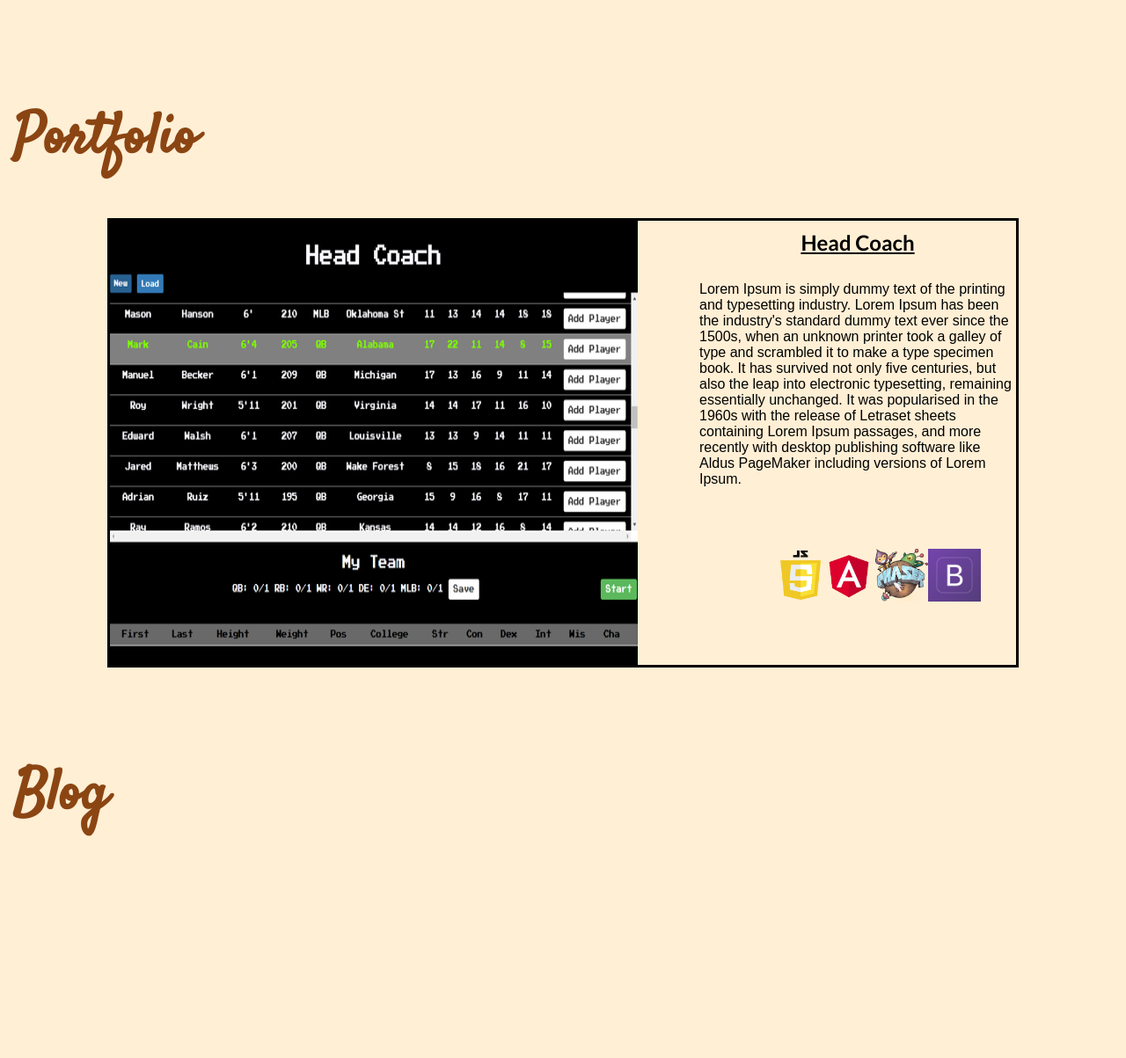
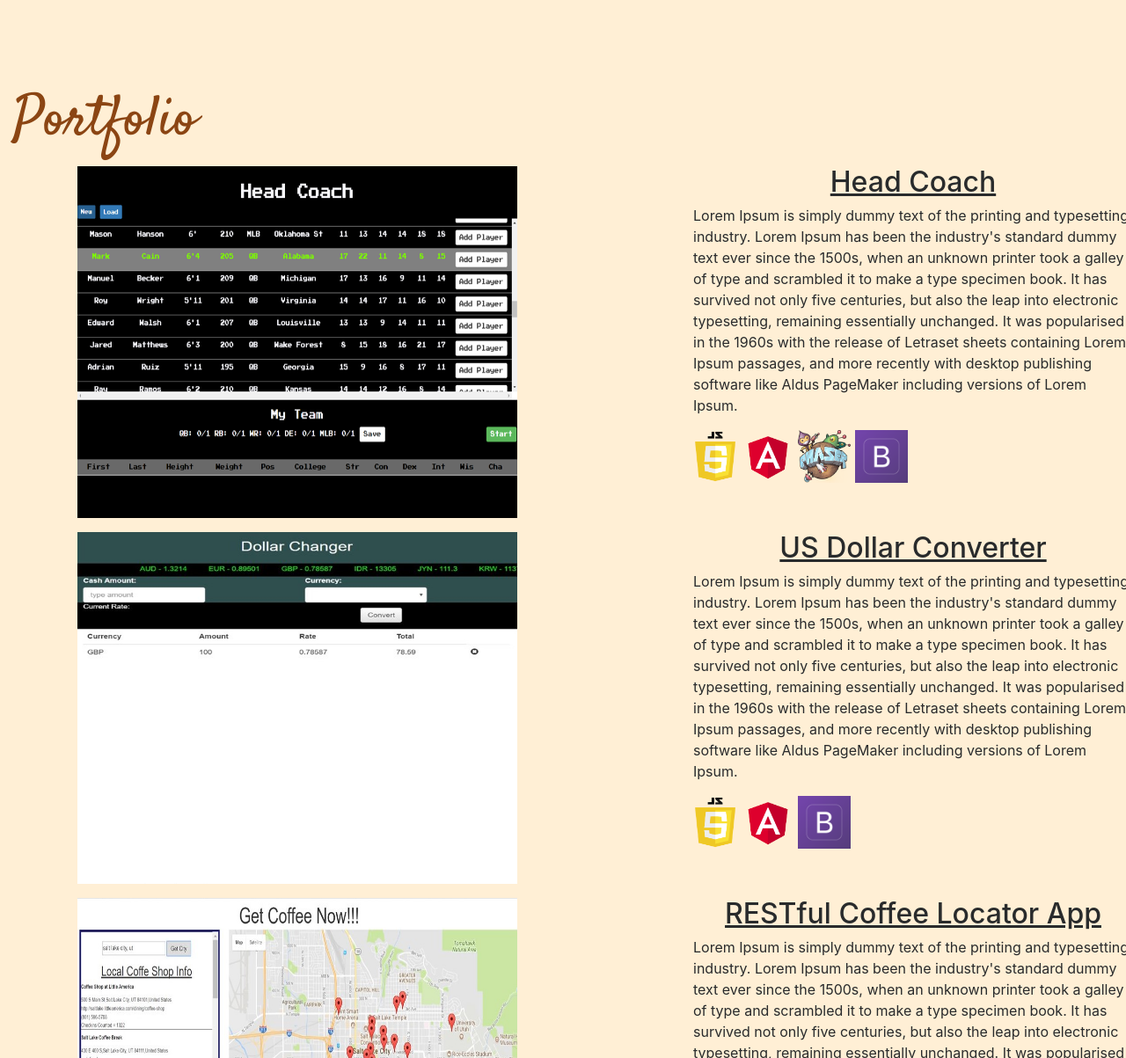
Before and after one commit to dthrasher90/mypage, a website: page public/index.html in a window 1280 px wide. Shown: the part 1597-2800 px from the top of the page at 88% size. Drawn offline with nearby package versions, Linux system fonts and the light colour scheme.

Commit message:
bootstrap 4 added

```diff
--- a/public/index.html
+++ b/public/index.html
@@ -4,73 +4,79 @@
 <head>
     <meta charset="utf-8">
     <title>Drew Thrasher</title>
-    <meta name="viewport" content="width=device-width, initial-scale=1">
+    <meta name="viewport" content="width=device-width, initial-scale=1, shrink-to-fit=no">
     <!-- <script src="https://ajax.googleapis.com/ajax/libs/angularjs/1.6.4/angular.min.js"></script>
     <script src="https://ajax.googleapis.com/ajax/libs/angularjs/1.6.4/angular-route.js"></script> -->
     <link rel="stylesheet" type="text/css" href="//fonts.googleapis.com/css?family=Satisfy" />
     <link href='http://fonts.googleapis.com/css?family=Lato:400,700' rel='stylesheet' type='text/css'>
 
-    <link rel="stylesheet" href="/styles/reset.css">
-    <link rel="stylesheet" href="/styles/main.css">
+
+
+
+
+    <script src="https://code.jquery.com/jquery-3.2.1.min.js" integrity="sha256-hwg4gsxgFZhOsEEamdOYGBf13FyQuiTwlAQgxVSNgt4=" crossorigin="anonymous"></script>
+
+    <link rel="stylesheet" href="https://maxcdn.bootstrapcdn.com/bootstrap/4.0.0-alpha.6/css/bootstrap.min.css" integrity="sha384-rwoIResjU2yc3z8GV/NPeZWAv56rSmLldC3R/AZzGRnGxQQKnKkoFVhFQhNUwEyJ" crossorigin="anonymous">
+    <script src="https://maxcdn.bootstrapcdn.com/bootstrap/4.0.0-alpha.6/js/bootstrap.min.js" integrity="sha384-vBWWzlZJ8ea9aCX4pEW3rVHjgjt7zpkNpZk+02D9phzyeVkE+jo0ieGizqPLForn" crossorigin="anonymous"></script>
 
     <script src="https://use.fontawesome.com/ffafbe8b8e.js"></script>
+    <!-- <link rel="stylesheet" href="/styles/reset.css"> -->
+    <link rel="stylesheet" href="/styles/main.css">
 
 </head>
 
 <body>
+<div class="container-fluid h-100">
+  <div class="row">
+
 
             <nav>
-
                 <ul>
-            <li><a href="#">Home </a></li>
+                    <li> <a href="#">Home </a></li>
                     <li><a href="#about">About </a></li>
                     <li><a href="#portfolio">Portfolio</a></li>
                     <li><a href="#blog">Blog</a></li>
                     <li><a href="#contact">Contact</a></li>
                 </ul>
-
             </nav>
-
-
 
             <div id="titlePage">
                 <div class="title">
                     <h1>Drew Thrasher</h1>
                     <p>Web Developer | Salt Lake City, UT</p>
                 </div>
-
             </div>
-
   <div id="about">
 
           <h1>About Me</h1>
 
-        <p><img src="styles/images/family2.jpg" height="300px" width="240px">My name is Drew Thrasher, thanks for stopping by. I am a web developer and my family and I currently reside in Fairbanks, AK. Very shortly, we will be relocating to Salt Lake City,
-            Utah to establish roots. We are very excited about the move and the chance to explore everything Utah has to offer. We are familiar with the area, having lived in Vegas for an extended time (my wife is a local). We are most excited of the
-            amount of outdoor activity Utah provides, everything from hiking and camping to skiing. I also enjoy watching NFL and college football games (Carolina Panthers, since'95!) and I drink way to much coffee!</p>
+          <p><img src="styles/images/family2.jpg" height="300px" width="240px">My name is Drew Thrasher, thanks for stopping by. I am a web developer and my family and I currently reside in Fairbanks, AK. Very shortly, we will be relocating to Salt
+              Lake City, Utah to establish roots. We are very excited about the move and the chance to explore everything Utah has to offer. We are familiar with the area, having lived in Vegas for an extended time (my wife is a local). We are most
+              excited of the amount of outdoor activity Utah provides, everything from hiking and camping to skiing. I also enjoy watching NFL and college football games (Carolina Panthers, since'95!) and I drink way to much coffee!</p>
 
 
           <p>I am very excited about perusing a new care in web development. I have been intently studying web design and web app development over the past year. I am very proficient with some of the popular technologies such as HTML, JS, NodeJS, AngularJS,
-            Sass, Grunt and GitHub. I am currently learning Python and Django. Most of my work can be found in the profiles section. My best work is Head Coach, an HTML5 web game utilizing Phaser and Angular. It combines the best aspects of football and
-            role playing into a unique experience, only found here. I am very interested in pursuing a career in the industry, feel free to drop me a line!</p>
+              Sass, Grunt and GitHub. I am currently learning Python and Django. Most of my work can be found in the profiles section. My best work is Head Coach, an HTML5 web game utilizing Phaser and Angular. It combines the best aspects of football
+              and role playing into a unique experience, only found here. I am very interested in pursuing a career in the industry, feel free to drop me a line!</p>
+
   </div>
+        <div id="portfolio">
 
-<div id="portfolio">
+
+
 
                 <h1>Portfolio</h1>
 
-        <div class="projectWrapper">
-            <div class="project1">
-                <div class="projectImg">
-                    <a href="https://football4.herokuapp.com/#!/"> <img src="styles/headcoach.png"> </a>
-                </div>
+
+                    <div class="d-inline-flex p-2 project1">
+
+                      <a href="https://football4.herokuapp.com/#!/">  <img src="styles/headcoach.png" ></a>
 
                         <div class="projectInfo">
-
                             <h2> Head Coach</h2>
-                    <p>Lorem Ipsum is simply dummy text of the printing and typesetting industry. Lorem Ipsum has been the industry's standard dummy text ever since the 1500s, when an unknown printer took a galley of type and scrambled it to make a type
-                        specimen book. It has survived not only five centuries, but also the leap into electronic typesetting, remaining essentially unchanged. It was popularised in the 1960s with the release of Letraset sheets containing Lorem Ipsum
-                        passages, and more recently with desktop publishing software like Aldus PageMaker including versions of Lorem Ipsum.</p>
+                                <p>Lorem Ipsum is simply dummy text of the printing and typesetting industry. Lorem Ipsum has been the industry's standard dummy text ever since the 1500s, when an unknown printer took a galley of type and scrambled it to make
+                                a type specimen book. It has survived not only five centuries, but also the leap into electronic typesetting, remaining essentially unchanged. It was popularised in the 1960s with the release of Letraset sheets containing
+                                Lorem Ipsum passages, and more recently with desktop publishing software like Aldus PageMaker including versions of Lorem Ipsum.</p>
 
                                   <div class="icons">
                                       <img src="styles/images/js.png" style="height:60px;width:50px">
@@ -78,43 +84,41 @@
                                       <img src="styles/images/phaser.png" style="height:60px;width:60px">
                                       <img src="styles/images/bootstrap.png" style="height:60px;width:60px">
                                   </div>
-
+                        </div>
                     </div>
 
-            </div>
 
-            <div class="project2">
+                    <div class=" d-inline-flex p-2 project2">
                         <div class="projectImg">
-                    <a href="https://usdconverter.herokuapp.com/"><img src="styles/usdcrop.jpg" style: "height:100px; width:100px"></a>
+                            <a href="https://usdconverter.herokuapp.com/"><img src="styles/usdcrop.jpg" ></a>
                         </div>
 
                         <div class="projectInfo">
                             <h2> US Dollar Converter</h2>
-              <p>Lorem Ipsum is simply dummy text of the printing and typesetting industry. Lorem Ipsum has been the industry's standard dummy text ever since the 1500s, when an unknown printer took a galley of type and scrambled it to make a type
-                  specimen book. It has survived not only five centuries, but also the leap into electronic typesetting, remaining essentially unchanged. It was popularised in the 1960s with the release of Letraset sheets containing Lorem Ipsum
-                  passages, and more recently with desktop publishing software like Aldus PageMaker including versions of Lorem Ipsum.</p>
+                            <p>Lorem Ipsum is simply dummy text of the printing and typesetting industry. Lorem Ipsum has been the industry's standard dummy text ever since the 1500s, when an unknown printer took a galley of type and scrambled it to make
+                                a type specimen book. It has survived not only five centuries, but also the leap into electronic typesetting, remaining essentially unchanged. It was popularised in the 1960s with the release of Letraset sheets containing
+                                Lorem Ipsum passages, and more recently with desktop publishing software like Aldus PageMaker including versions of Lorem Ipsum.</p>
 
                                 <div class="icons">
                                     <img src="styles/images/js.png" style="height:60px;width:50px">
                                     <img src="styles/images/angular.png" style="height:60px;width:60px">
                                     <img src="styles/images/bootstrap.png" style="height:60px;width:60px">
                                 </div>
+                        </div>
+                    </div>
 
 
-          </div>
 
-      </div>
+                    <div class="d-inline-flex p-2 project3">
 
-          <div class="project3">
-              <div class="projectImg">
-                  <a href="https://coffeelocator.herokuapp.com/" > <img src="styles/coffeefinder.jpg" style: "height:60px; width:80"> </a>
-              </div>
+                        <a href="https://coffeelocator.herokuapp.com/">   <img src="styles/coffeefinder.jpg"> </a>
+
 
                         <div class="projectInfo">
                             <h2> RESTful Coffee Locator App</h2>
-            <p>Lorem Ipsum is simply dummy text of the printing and typesetting industry. Lorem Ipsum has been the industry's standard dummy text ever since the 1500s, when an unknown printer took a galley of type and scrambled it to make a type
-                specimen book. It has survived not only five centuries, but also the leap into electronic typesetting, remaining essentially unchanged. It was popularised in the 1960s with the release of Letraset sheets containing Lorem Ipsum
-                passages, and more recently with desktop publishing software like Aldus PageMaker including versions of Lorem Ipsum.</p>
+                            <p>Lorem Ipsum is simply dummy text of the printing and typesetting industry. Lorem Ipsum has been the industry's standard dummy text ever since the 1500s, when an unknown printer took a galley of type and scrambled it to make
+                                a type specimen book. It has survived not only five centuries, but also the leap into electronic typesetting, remaining essentially unchanged. It was popularised in the 1960s with the release of Letraset sheets containing
+                                Lorem Ipsum passages, and more recently with desktop publishing software like Aldus PageMaker including versions of Lorem Ipsum.</p>
 
                                 <div class="icons">
                                     <img src="styles/images/js.png" style="height:60px;width:50px">
@@ -126,16 +130,16 @@
                       </div>
                   </div>
 
-        <div class="project4">
+                    <!-- <div class="d-inline-flex p-2 project4">
                         <div class="projectImg">
-              <a href="https://contact4.herokuapp.com/">    <img src="styles/contactlist.png" style: "height:60px; width:70"></a>
+                            <a href="https://contact4.herokuapp.com/"> <img src="styles/contactlist.png" ></a>
                         </div>
 
                         <div class="projectInfo">
                             <h2> MEAN Stack Contact List </h2>
-          <p>Lorem Ipsum is simply dummy text of the printing and typesetting industry. Lorem Ipsum has been the industry's standard dummy text ever since the 1500s, when an unknown printer took a galley of type and scrambled it to make a type
-              specimen book. It has survived not only five centuries, but also the leap into electronic typesetting, remaining essentially unchanged. It was popularised in the 1960s with the release of Letraset sheets containing Lorem Ipsum
-              passages, and more recently with desktop publishing software like Aldus PageMaker including versions of Lorem Ipsum.</p>
+                            <p>Lorem Ipsum is simply dummy text of the printing and typesetting industry. Lorem Ipsum has been the industry's standard dummy text ever since the 1500s, when an unknown printer took a galley of type and scrambled it to make
+                                a type specimen book. It has survived not only five centuries, but also the leap into electronic typesetting, remaining essentially unchanged. It was popularised in the 1960s with the release of Letraset sheets containing
+                                Lorem Ipsum passages, and more recently with desktop publishing software like Aldus PageMaker including versions of Lorem Ipsum.</p>
 
                             <div class="icons">
                                 <img src="styles/images/mean.jpg" style="height:60px;width:0px">
@@ -144,30 +148,42 @@
 
 
                       </div>
-      </div>
+                  </div> -->
             </div>
 
 
+
+
+
+
+
+
+<!--
+
             <div id="blog">
+
                 <h1>Blog</h1>
 
             </div>
 
 
 
+
             <div id="contact">
+
+                  <div class="contactInfo">
                       <h1>Contact Info</h1>
-      <div class="contactInfo">
 
-      </div>
+                  </div> -->
 
-  <footer> <i class="fa fa-copyright" aria-hidden="true"></i> Drew Thrasher 2017</footer>
+
+                <!-- <footer> <i class="fa fa-copyright" aria-hidden="true"></i> Drew Thrasher 2017</footer> -->
+
+            <!-- </div> -->
 
           </div>
         </div>
 
-
-
 </body>
 
 </html>
--- a/public/styles/main.css
+++ b/public/styles/main.css
@@ -1,11 +1,8 @@
-html, body {
-  height: 100%;
-  width: 100%; }
+html {
+  height: 100%; }
 
-.wrapper {
-  background-size: 100%;
-  padding: 0px;
-  overflow: hidden; }
+body {
+  min-height: 100vh; }
 
 nav {
   height: 60px;
@@ -16,9 +13,11 @@ nav {
 
 ul li {
   float: left;
-  width: 50px;
+  width: 10%;
   color: white;
-  padding: 20px; }
+  font-size: 18px;
+  padding: 15px;
+  list-style-type: none; }
   ul li:hover {
     background-color: grey;
     color: white; }
@@ -30,22 +29,11 @@ ul a {
   color: white; }
 
 #titlePage {
-  height: 100%;
+  height: 100vh;
   width: 100%;
   background-image: url("utah9.jpg");
   background-repeat: no-repeat;
   background-size: 100%; }
-  @media screen and (max-width: 768px) {
-    #titlePage {
-      background-size: 100%;
-      height: 100%;
-      background-color: papayawhip; }
-      #titlePage h1 {
-        font-size: 34px;
-        margin-left: 200px; }
-      #titlePage p {
-        font-size: 24px;
-        margin-left: 200px; } }
 
 .title {
   width: 600px;
@@ -82,16 +70,9 @@ ul a {
     padding-left: 15px; }
   #about img {
     float: right; }
-  @media screen and (max-width: 768px) {
-    #about {
-      height: 100vh; }
-      #about h1 {
-        font-size: 34px; }
-      #about p {
-        font-size: 18px; } }
 
 #portfolio {
-  height: 100vh;
+  height: 100%;
   width: 100%;
   background-color: papayawhip; }
   #portfolio h1 {
@@ -100,70 +81,43 @@ ul a {
     font-size: 64px;
     font-family: satisfy;
     color: saddlebrown; }
-  @media screen and (max-width: 768px) {
-    #portfolio {
-      height: 100vh;
-      width: 100%; }
-      #portfolio h1 {
-        font-size: 34px; }
-      #portfolio p {
-        font-size: 24px; }
-      #portfolio h2 {
-        font-size: 28px; }
-      #portfolio .projectWrapper {
-        height: 250px;
-        width: 500px; }
-        #portfolio .projectWrapper img {
-          height: 225px;
-          width: 300px;
-          float: left; }
-        #portfolio .projectWrapper .projectInfo {
-          height: 225px;
-          width: 130px;
-          float: right; }
-          #portfolio .projectWrapper .projectInfo p {
-            display: none; }
-        #portfolio .projectWrapper .icons {
-          display: none; } }
-
-.projectWrapper {
-  height: 505px;
-  width: 1030px;
-  margin: 0 auto;
-  border: 3px solid black;
-  overflow: scroll; }
-  .projectWrapper:after {
-    content: "";
-    display: block;
-    clear: both; }
-  .projectWrapper img {
-    height: 550px;
-    width: 600px;
-    float: left;
-    padding-bottom: 25px; }
 
 .projectInfo {
-  height: 500px;
-  width: 360px;
-  float: right; }
-  .projectInfo h2 {
+  height: 400px;
+  width: 500px;
+  margin-left: 200px; }
+
+.project1 {
+  margin-left: 80px; }
+  .project1 h2 {
     text-align: center;
-    font-family: lato;
-    padding: 10px;
     text-decoration: underline; }
+  .project1 img {
+    height: 400px;
+    width: 500px; }
 
 .project2 {
-  padding-top: 20px; }
+  margin-left: 80px; }
+  .project2 h2 {
+    text-align: center;
+    text-decoration: underline; }
+  .project2 img {
+    height: 400px;
+    width: 500px; }
 
 .project3 {
-  padding-top: 20px; }
-
-.project4 {
-  padding-top: 20px; }
+  margin-left: 80px; }
+  .project3 h2 {
+    text-align: center;
+    text-decoration: underline; }
+  .project3 img {
+    height: 400px;
+    width: 500px; }
 
 .icons {
   margin-left: 90px;
-  margin-top: 70px; }
+  margin-top: 70px;
+  margin: 0 auto; }
 
 #blog {
   height: 100vh;
@@ -178,6 +132,8 @@ ul a {
 .contactInfo {
   height: 500px;
   width: 100%; }
+  .contactInfo h1 {
+    font-family: satisfy; }
 
 footer {
   height: 60px;
--- a/public/styles/styles.scss
+++ b/public/styles/styles.scss
@@ -1,23 +1,19 @@
-@mixin mQ($arg){
-  @media screen and (max-width: $arg){
-    @content;
-  }
+
+// html, body{
+//
+//   height: 100%;
+//   width: 100%;
+//   box-sizing: border-box;
+//
+// }
+
+html{
+  height: 100%;
 }
 
-
-
-html, body{
-
-  height: 100%;
-  width: 100%;
+body{
+  min-height: 100vh;
 }
-
-.wrapper{
-  background-size: 100%;
-  padding: 0px;
-  overflow: hidden;
-}
-
 nav{
   height: 60px;
   width: 100%;
@@ -28,11 +24,14 @@ nav{
 
 
 ul{
+
   li{
     float: left;
-    width: 50px;
+    width: 10%;
     color: white;
-    padding: 20px;
+    font-size: 18px;
+    padding: 15px;
+    list-style-type: none;
     &:hover{
       background-color: grey;
       color: white;
@@ -51,27 +50,13 @@ ul{
 
 
 #titlePage{
-  height: 100%;
+  height: 100vh;
   width: 100%;
   background-image: url('utah9.jpg');
   background-repeat: no-repeat;
   background-size: 100%;
 
-  @include mQ(768px){
-    background-size: 100%;
-    height: 100%;
-    background-color: papayawhip;
-        h1{
-          font-size: 34px;
-          margin-left: 200px;
-        }
 
-        p{
-          font-size: 24px;
-          margin-left: 200px;
-        }
-
-    }
 
 
 }
@@ -125,21 +110,11 @@ ul{
     float: right;
   }
 
-  @include mQ(768px){
-    height: 100vh;
 
-        h1{
-          font-size: 34px;
-        }
-
-        p{
-          font-size: 18px;
-        }
-    }
 }
 
 #portfolio{
-  height: 100vh;
+  height: 100%;
   width: 100%;
   background-color: papayawhip;
 
@@ -152,107 +127,56 @@ ul{
 
       }
 
-  @include mQ(768px){
-    height: 100vh;
-    width: 100%;
-
-        h1{
-          font-size: 34px;
-        }
-
-        p{
-          font-size: 24px;
-        }
-
-        h2{
-          font-size: 28px;
-        }
-
-        .projectWrapper{
-          height: 250px;
-          width: 500px;
-
-          img{
-            height: 225px;
-            width: 300px;
-            float: left;
 }
 
 .projectInfo{
-          height: 225px;
-          width:  130px;
-          float: right;
-            p{
-              display: none;
+  height:400px;
+  width: 500px;
+  margin-left: 200px;
 }
 
-          }
-        .icons{
-          display: none;
-        }
-  }
-}
-}
-
-.projectWrapper{
-
-  height: 505px;
-  width: 1030px;
-  margin: 0 auto;
-  border: 3px solid black;
-  overflow: scroll;
-   &:after{
-     content: "";
-     display: block;
-     clear: both;
-
-   }
-
-  img{
-    height: 550px;
-    width: 600px;
-    float: left;
-    padding-bottom: 25px;
-
-  }
-
-}
-.projectInfo{
-    height: 500px;
-    width: 360px;
-    float: right;
-
+.project1{
+ margin-left: 80px;
   h2{
     text-align: center;
-      font-family: lato;
-      padding: 10px;
-      text-decoration: underline;
+    text-decoration: underline;;
+  }
+  img {
+  height: 400px;
+  width: 500px;
   }
 }
 
 
-
-
-.project1{
-
+.project2{
+margin-left: 80px;
+  h2{
+    text-align: center;
+    text-decoration: underline;;
   }
-
-.project2{
-  padding-top : 20px;
+  img {
+  height: 400px;
+  width: 500px;
   }
-
-.project3{
-  padding-top :20px;
-}
-
-.project4{
-  padding-top: 20px;
 }
 
 
+.project3{
+ margin-left: 80px;
+  h2{
+    text-align: center;
+    text-decoration: underline;;
+  }
+  img{
+    height: 400px;
+    width: 500px;
+
+  }
+}
 .icons{
     margin-left: 90px;
     margin-top: 70px;
+    margin: 0 auto;
 
 }
 
@@ -273,6 +197,10 @@ ul{
 .contactInfo{
   height: 500px;
   width: 100%;
+  h1{
+    font-family: satisfy;
+  }
+
 
 
 }
```
Lines whose indentation alone changed are shown as unchanged.
